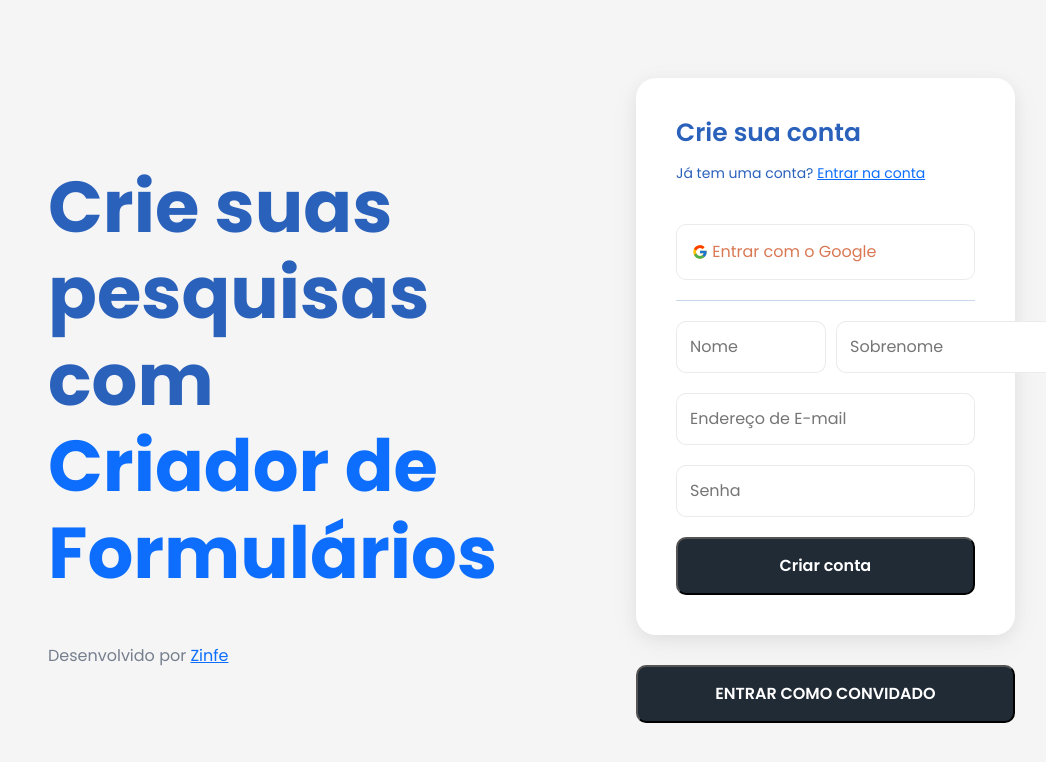
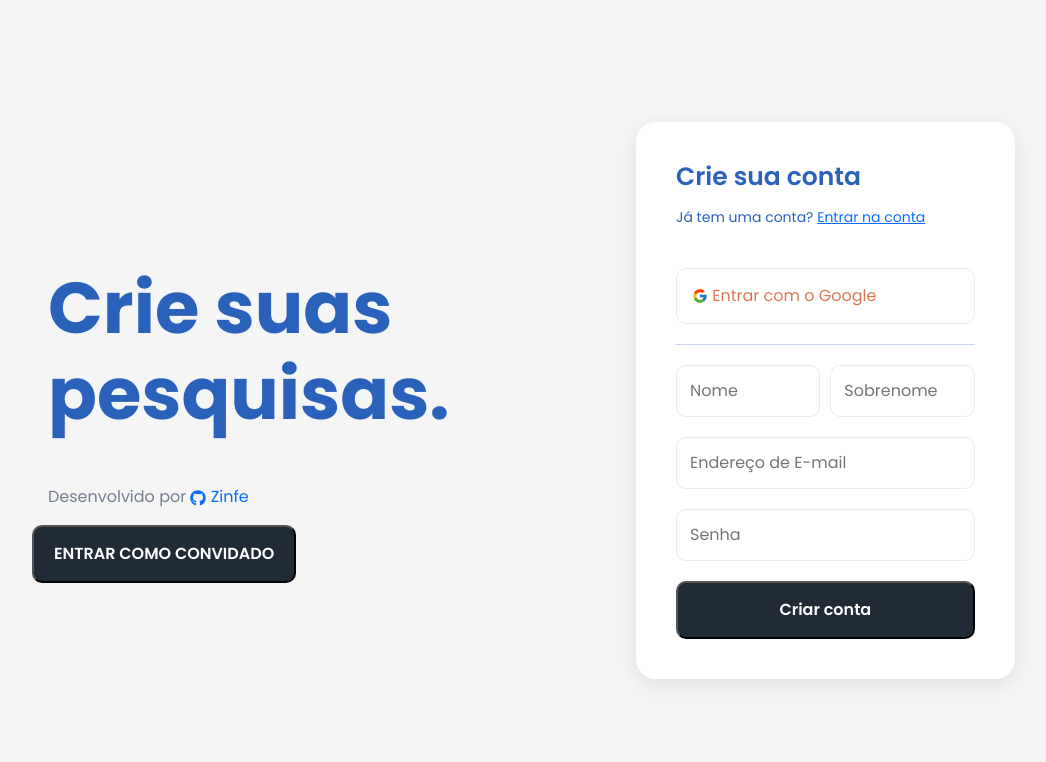
Before and after one commit to zinfex/Askwise, a React (Vite) app: page / in a window 1280 px wide. Shown: the top 762 px of the page, without its empty margins (16-1062 px from the left). Built offline with nearby package versions, Linux system fonts and the light colour scheme.

Commit message:
Tela inicial

```diff
--- a/src/components/Admin/Admin.jsx
+++ b/src/components/Admin/Admin.jsx
@@ -15,8 +15,6 @@ const Admin = () => {
   const navigate = useNavigate();
 
   useEffect(() => {
-
-
         setPesquisas([
           {
               "id": 57,
--- a/src/pages/Login/Login.css
+++ b/src/pages/Login/Login.css
@@ -31,7 +31,6 @@ margin-bottom: 20px;
 .boxlogin {
     background-color: #fff;
     padding: 40px;
-    width: 100%;
     border-radius: 20px;
     box-shadow: rgba(17, 17, 26, 0.05) 0px 4px 16px, rgba(17, 17, 26, 0.05) 0px 8px 32px;
 }
@@ -92,7 +91,6 @@ margin-bottom: 20px;
 }
 
 #demobtn {
-    margin-top: 30px;
     width: 100%;
     transition: 200ms ease-in-out;
 }
@@ -102,6 +100,10 @@ margin-bottom: 20px;
     border-color: #0D6EFD;
 }
 
-.nomes #nome {
-    width: 150px;
+.nomes {
+    width: 100%;
 }
+
+.nomes input {
+    width: 50%;
+}
--- a/src/pages/Login/SignUp.jsx
+++ b/src/pages/Login/SignUp.jsx
@@ -13,6 +13,8 @@ import {
 from 'mdb-react-ui-kit';
 import './Login.css'
 import { FcGoogle } from "react-icons/fc";
+import { FaGithub } from "react-icons/fa";
+import { Link } from 'react-router-dom';
 
 function Signup() {
   return (
@@ -22,13 +24,15 @@ function Signup() {
 
         <MDBCol md='6' className='text-center text-md-start d-flex flex-column justify-content-center'>
           <h1 className="my-5 display-2 fw-bold ls-tight px-3">
-            Crie suas pesquisas com<br />
-            <span className="text-primary">Criador de Formulários</span>
+            Crie suas pesquisas. <br />
+            {/* <span className="text-primary">Criador de Formulários</span> */}
           </h1>
 
           <p className='px-3' style={{color: 'hsl(217, 10%, 50.8%)'}}>
-            Desenvolvido por <a target='_blank' href="https://github.com/zinfex">Zinfe</a>
+            Desenvolvido por <a target='_blank' href="https://github.com/zinfex" style={{textDecoration: 'none'}}><FaGithub /> Zinfe</a>
           </p>
+
+          <Link style={{width: 'fit-content'}} to='/pesquisas/create'><button id='demobtn'>ENTRAR COMO CONVIDADO</button></Link>
         </MDBCol>
 
         <MDBCol md='4'>
@@ -47,15 +51,13 @@ function Signup() {
               <form action="">
                   <div className="nomes" style={{display: 'flex', gap: 10}}>
                     <input placeholder='Nome' type="text" id='nome' />
-                    <input placeholder='Sobrenome' type="text" />
+                    <input placeholder='Sobrenome' type="text" id='sobrenome' />
                   </div>
                   <input placeholder='Endereço de E-mail' type="email" className='email' />
                   <input placeholder='Senha' type="password" className='password'/>
                   <button>Criar conta</button>
               </form>
           </div>
-
-          <button id='demobtn'>ENTRAR COMO CONVIDADO</button>
 
         </MDBCol>
 
```
Also changed, not shown: 1 other file (tests, documents, lock files or other folders).
